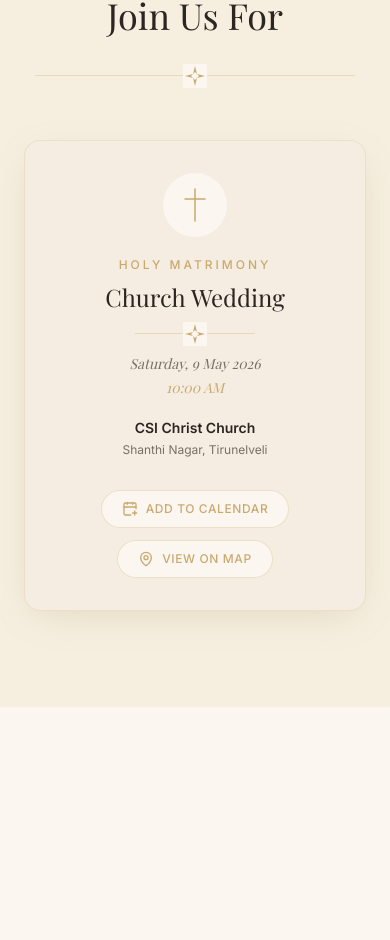
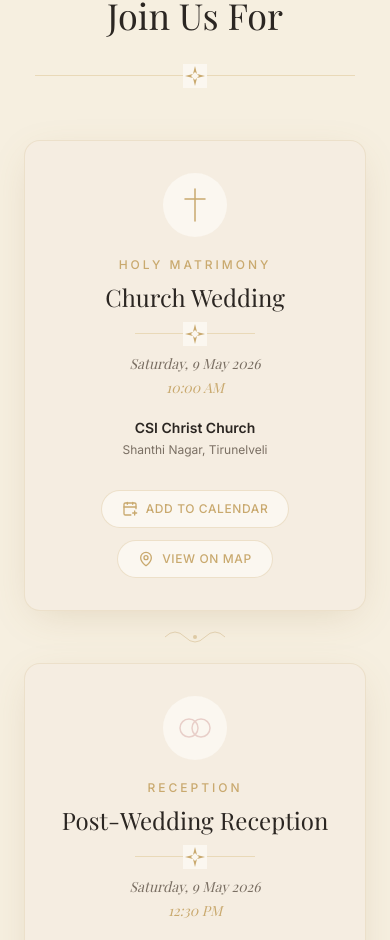
Before and after one commit to Pratheep-R-96/Wedding, a React (Vite) app: page / in a window 390 px wide. Shown: the part 3485-4425 px from the top of the page. Built offline with nearby package versions, Linux system fonts and the light colour scheme.

Commit message:
feat(events): add both receptions

```diff
--- a/src/components/sections/Events.jsx
+++ b/src/components/sections/Events.jsx
@@ -26,18 +26,53 @@ export default function Events() {
 
         {/* Cards grid */}
         <motion.div
-          variants={staggerContainer}
+          variants={{
+            initial: {},
+            animate: {
+              transition: { staggerChildren: 0.15, delayChildren: 0.1 },
+            },
+          }}
           initial="initial"
           whileInView="animate"
           viewport={{ once: true, margin: '-80px' }}
-          className="grid grid-cols-1 lg:grid-cols-3 gap-8 justify-items-center"
+          className="hidden lg:grid lg:grid-cols-3 gap-8 justify-items-center"
         >
           {EVENTS.map((event) => (
-            <motion.div key={event.id} variants={fadeUp} className="w-full max-w-md">
+            <motion.div key={event.id} variants={fadeUp} className="w-full">
               <EventCard event={event} />
             </motion.div>
           ))}
         </motion.div>
+
+        {/* Mobile stack with flourish connectors */}
+        <div className="flex flex-col items-center gap-0 lg:hidden">
+          {EVENTS.map((event, i) => (
+            <div key={event.id} className="w-full max-w-md">
+              {i > 0 && (
+                <div className="flex justify-center py-4" aria-hidden="true">
+                  <svg width="60" height="20" viewBox="0 0 60 20" fill="none">
+                    <path
+                      d="M0 10 Q10 0 20 10 Q30 20 40 10 Q50 0 60 10"
+                      stroke="#C9A96E"
+                      strokeWidth="1"
+                      opacity="0.4"
+                    />
+                    <circle cx="30" cy="10" r="2" fill="#C9A96E" opacity="0.5" />
+                  </svg>
+                </div>
+              )}
+              <motion.div
+                variants={fadeUp}
+                initial="initial"
+                whileInView="animate"
+                viewport={{ once: true, margin: '-40px' }}
+                transition={{ delay: i * 0.12 }}
+              >
+                <EventCard event={event} />
+              </motion.div>
+            </div>
+          ))}
+        </div>
       </div>
     </section>
   )
--- a/src/components/ui/EventCard.jsx
+++ b/src/components/ui/EventCard.jsx
@@ -1,20 +1,28 @@
 import { CalendarPlus, MapPin } from 'lucide-react'
 import { generateIcs } from '../../lib/ics'
 
-function EventIcon({ icon }) {
+const ACCENT_COLORS = {
+  gold: '#C9A96E',
+  blush: '#E8CFC9',
+  sage: '#B5BFA1',
+}
+
+function EventIcon({ icon, accent = 'gold' }) {
+  const color = ACCENT_COLORS[accent] || ACCENT_COLORS.gold
+
   if (icon === 'cross') {
     return (
       <svg width="48" height="48" viewBox="0 0 48 48" fill="none" aria-hidden="true">
-        <line x1="24" y1="8" x2="24" y2="40" stroke="#C9A96E" strokeWidth="1.5" strokeLinecap="round" />
-        <line x1="14" y1="18" x2="34" y2="18" stroke="#C9A96E" strokeWidth="1.5" strokeLinecap="round" />
+        <line x1="24" y1="8" x2="24" y2="40" stroke={color} strokeWidth="1.5" strokeLinecap="round" />
+        <line x1="14" y1="18" x2="34" y2="18" stroke={color} strokeWidth="1.5" strokeLinecap="round" />
       </svg>
     )
   }
   if (icon === 'ring') {
     return (
       <svg width="48" height="48" viewBox="0 0 48 48" fill="none" aria-hidden="true">
-        <circle cx="18" cy="24" r="9" stroke="#C9A96E" strokeWidth="1.5" />
-        <circle cx="30" cy="24" r="9" stroke="#C9A96E" strokeWidth="1.5" />
+        <circle cx="18" cy="24" r="9" stroke={color} strokeWidth="1.5" />
+        <circle cx="30" cy="24" r="9" stroke={color} strokeWidth="1.5" />
       </svg>
     )
   }
@@ -23,11 +31,11 @@ function EventIcon({ icon }) {
       <svg width="48" height="48" viewBox="0 0 48 48" fill="none" aria-hidden="true">
         <path
           d="M24 40 C12 30 6 22 6 16 C6 10 11 6 16 6 C20 6 23 9 24 11 C25 9 28 6 32 6 C37 6 42 10 42 16 C42 22 36 30 24 40Z"
-          stroke="#C9A96E"
+          stroke={color}
           strokeWidth="1.5"
           fill="none"
         />
-        <path d="M18 14 Q20 12 24 16 Q28 12 30 14" stroke="#C9A96E" strokeWidth="0.75" fill="none" opacity="0.5" />
+        <path d="M18 14 Q20 12 24 16 Q28 12 30 14" stroke={color} strokeWidth="0.75" fill="none" opacity="0.5" />
       </svg>
     )
   }
@@ -45,7 +53,7 @@ export default function EventCard({ event }) {
     <div className="group relative rounded-2xl bg-cream border border-gold/20 shadow-soft p-8 md:p-10 text-center transition-all duration-300 hover:-translate-y-1.5 hover:shadow-glow">
       {/* Icon */}
       <div className="mx-auto mb-5 flex h-16 w-16 items-center justify-center rounded-full bg-ivory transition-all group-hover:animate-pulse-glow">
-        <EventIcon icon={event.icon} />
+        <EventIcon icon={event.icon} accent={event.accent} />
       </div>
 
       {/* Kind label */}
```
Also changed, not shown: src/lib/constants.js.
